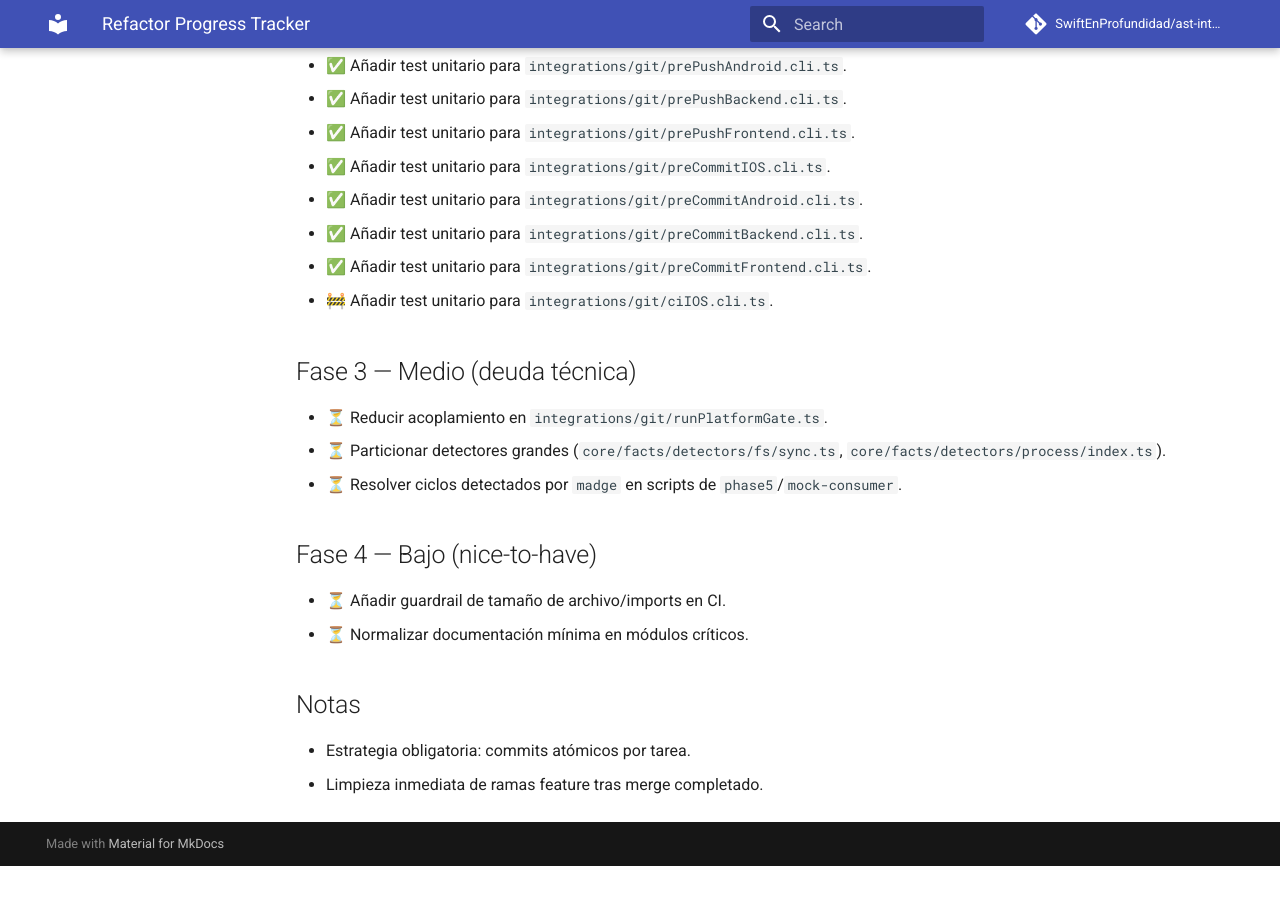
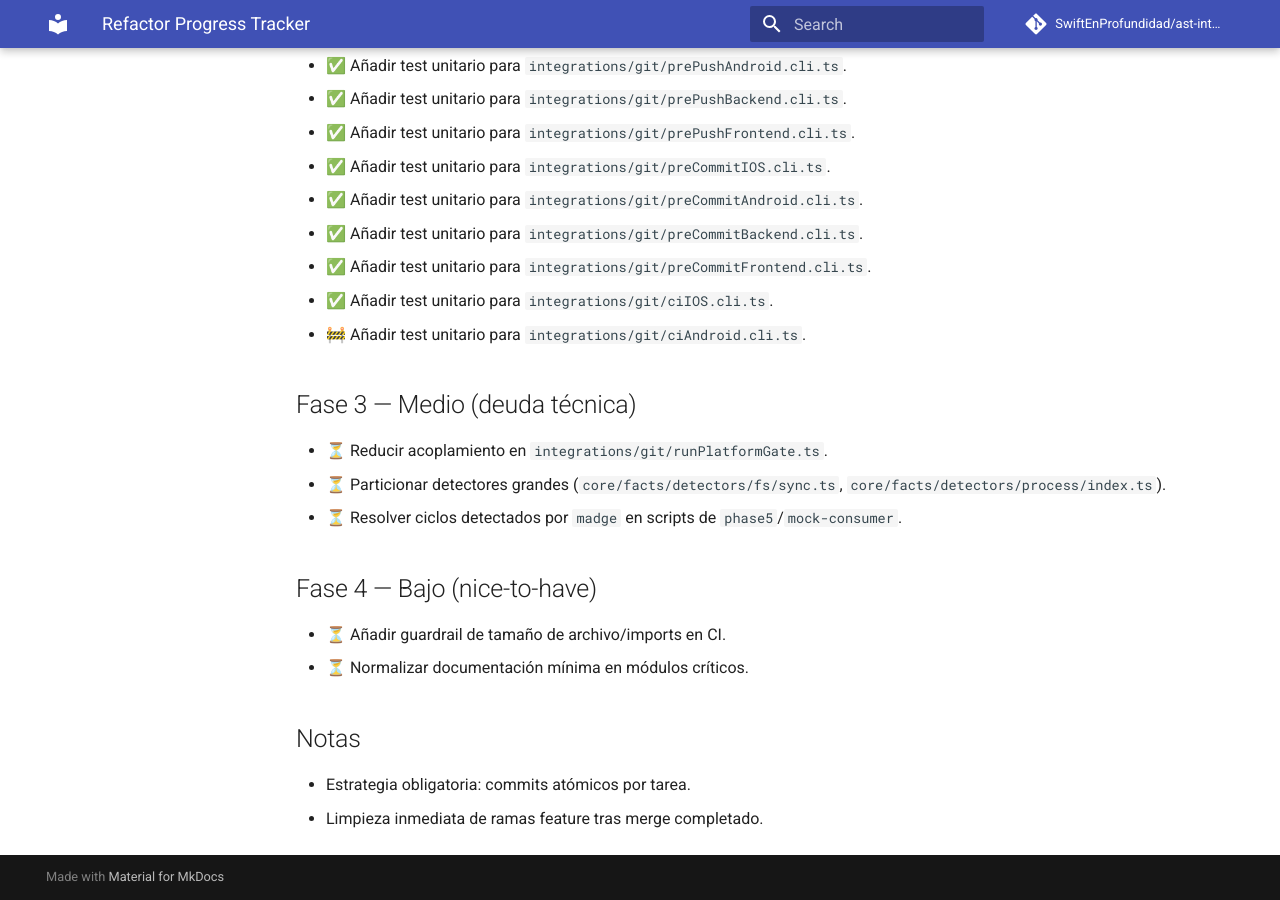
Before and after one commit to SwiftEnProfundidad/ast-intelligence-hooks, an MkDocs documentation site: the page built from docs/REFRACTOR_PROGRESS.md, in a window 1280 px wide and 900 px high, scrolled down 1734 px. Built offline with MkDocs 1.6.1 and Material for MkDocs 9.7.7, drawn with Linux system fonts in a browser that asks for light colours; comment, search, counter and statistics services are not loaded; before the commit the page ends 2600 px from its top, so only the background shows below that.

Commit message:
test(git): add contract coverage for ciIOS cli entrypoint

```diff
--- a/docs/REFRACTOR_PROGRESS.md
+++ b/docs/REFRACTOR_PROGRESS.md
@@ -52,7 +52,8 @@ Estado consolidado del refactor con seguimiento de tareas y evidencia del avance
 - ✅ Añadir test unitario para `integrations/git/preCommitAndroid.cli.ts`.
 - ✅ Añadir test unitario para `integrations/git/preCommitBackend.cli.ts`.
 - ✅ Añadir test unitario para `integrations/git/preCommitFrontend.cli.ts`.
-- 🚧 Añadir test unitario para `integrations/git/ciIOS.cli.ts`.
+- ✅ Añadir test unitario para `integrations/git/ciIOS.cli.ts`.
+- 🚧 Añadir test unitario para `integrations/git/ciAndroid.cli.ts`.
 
 ## Fase 3 — Medio (deuda técnica)
 - ⏳ Reducir acoplamiento en `integrations/git/runPlatformGate.ts`.
```
Also changed, not shown: 1 other file.
